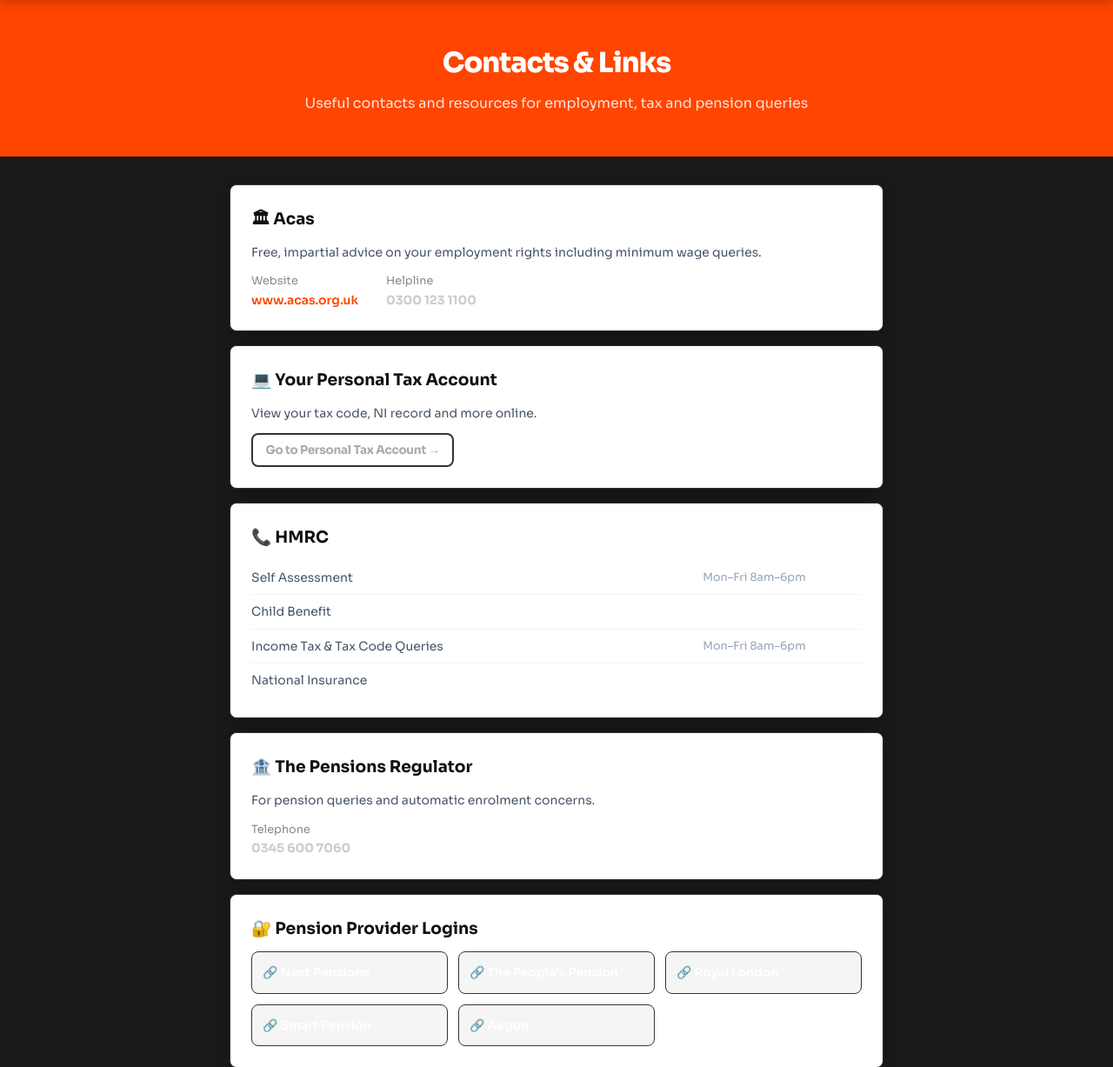
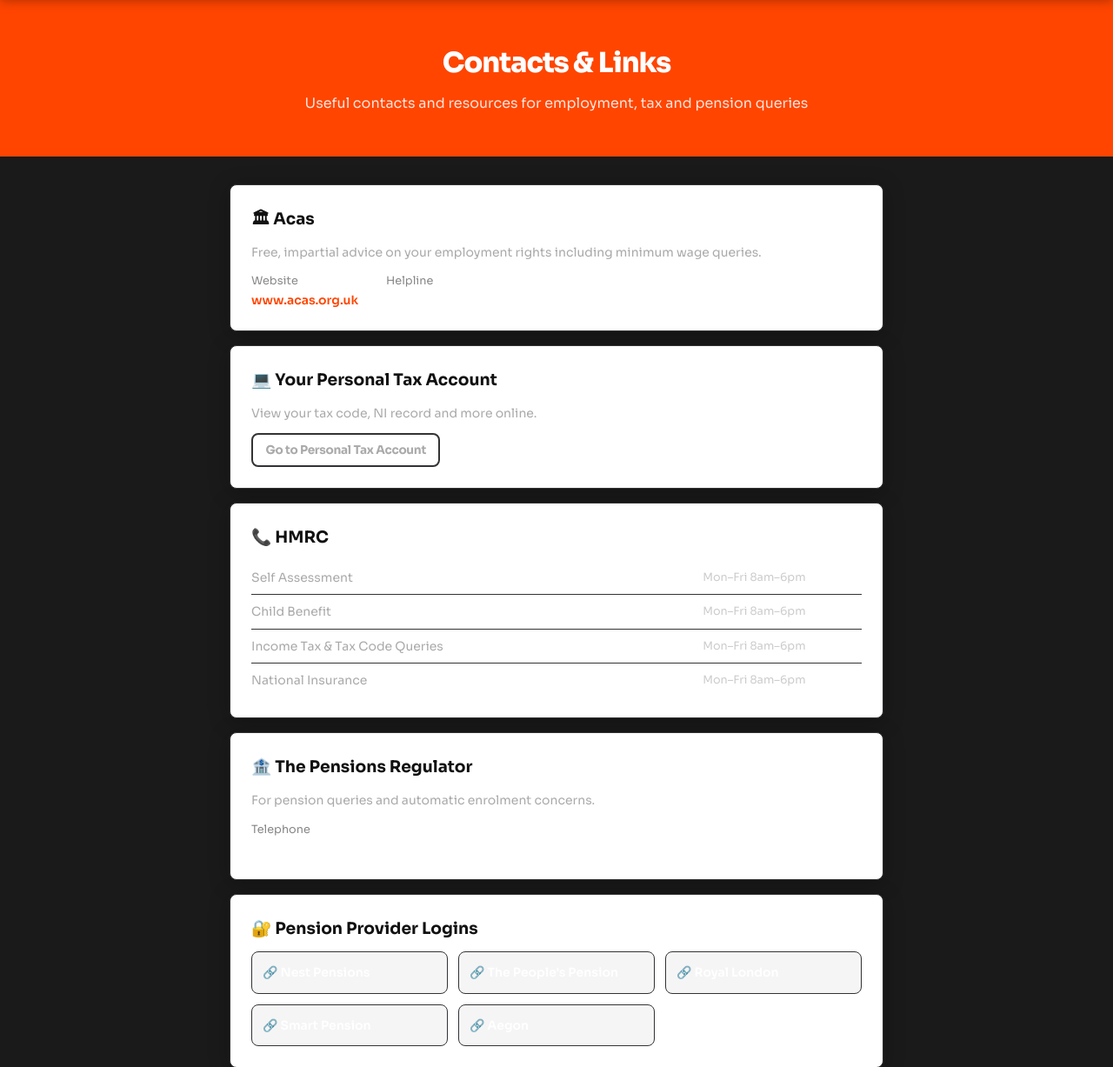
Before and after one commit to Bazaline/WageStop, a Flask app: page /contacts in a window 1280 px wide. Shown: the part 65-1292 px from the top of the page at 87% size. Run offline with Flask 3, Linux system fonts and the light colour scheme.

Commit message:
Deploy text updates

```diff
--- a/static/css/style.css
+++ b/static/css/style.css
@@ -237,8 +237,8 @@ body {
   margin-bottom: 1rem;
 }
 .question-card .info-tag {
-  font-size: 0.8rem; color: #aaaaaa;
-  background: #1a1a1a; border-radius: 6px;
+  font-size: 0.8rem; color: #cccccc;
+  background: #2a2a2a; border-radius: 6px;
   padding: 0.5rem 0.75rem; margin-bottom: 1rem;
   border-left: 3px solid #ff4500;
 }
@@ -443,14 +443,14 @@ select option { background: #2a2a2a; color: #ffffff; }
 }
 .pension-link {
   display: flex; align-items: center; gap: 0.5rem;
-  background: #1a1a1a; border: 1px solid #333336;
+  background: #ffffff; border: 1px solid #333336;
   border-radius: 8px; padding: 0.75rem;
-  text-decoration: none; color: #cccccc;
+  text-decoration: none; color: #111111;
   font-size: 0.875rem; font-weight: 600;
   transition: all 0.2s;
 }
 .pension-link:hover {
-  border-color: #ff4500; color: #ff4500; background: #2a1a1a;
+  border-color: #ff4500; color: #ff4500; background: #fff5f0;
 }
 
 /* --- SUMMARY PAGE --- */
--- a/templates/contacts.html
+++ b/templates/contacts.html
@@ -9,50 +9,50 @@
 
   <div class="contact-card">
     <h3>🏛 Acas</h3>
-    <p style="font-size:0.875rem;color:#475569;margin-bottom:0.75rem">Free, impartial advice on your employment rights including minimum wage queries.</p>
+    <p style="font-size:0.875rem;color:#aaaaaa;margin-bottom:0.75rem">Free, impartial advice on your employment rights including minimum wage queries.</p>
     <div class="contact-row">
       <div class="contact-item"><span>Website</span><a href="https://www.acas.org.uk" target="_blank">www.acas.org.uk</a></div>
-      <div class="contact-item"><span>Helpline</span><strong>0300 123 1100</strong></div>
+      <div class="contact-item"><span>Helpline</span><strong style="color:#ffffff">0300 123 1100</strong></div>
     </div>
   </div>
 
   <div class="contact-card">
     <h3>💻 Your Personal Tax Account</h3>
-    <p style="font-size:0.875rem;color:#475569;margin-bottom:0.75rem">View your tax code, NI record and more online.</p>
-    <a href="https://www.gov.uk/personal-tax-account" target="_blank" class="btn btn-ghost btn-sm">Go to Personal Tax Account →</a>
+    <p style="font-size:0.875rem;color:#aaaaaa;margin-bottom:0.75rem">View your tax code, NI record and more online.</p>
+    <a href="https://www.gov.uk/personal-tax-account" target="_blank" class="btn btn-ghost btn-sm">Go to Personal Tax Account</a>
   </div>
 
   <div class="contact-card">
     <h3>📞 HMRC</h3>
     <table style="width:100%;font-size:0.875rem;border-collapse:collapse">
-      <tr style="border-bottom:1px solid #f1f5f9">
-        <td style="padding:0.5rem 0;color:#475569">Self Assessment</td>
-        <td style="font-weight:600">0300 200 3310</td>
-        <td style="color:#94a3b8;font-size:0.8rem">Mon–Fri 8am–6pm</td>
+      <tr style="border-bottom:1px solid #333336">
+        <td style="padding:0.5rem 0;color:#aaaaaa">Self Assessment</td>
+        <td style="font-weight:600;color:#ffffff">0300 200 3310</td>
+        <td style="color:#cccccc;font-size:0.8rem">Mon–Fri 8am–6pm</td>
       </tr>
-      <tr style="border-bottom:1px solid #f1f5f9">
-        <td style="padding:0.5rem 0;color:#475569">Child Benefit</td>
-        <td style="font-weight:600">0300 200 3100</td>
-        <td></td>
+      <tr style="border-bottom:1px solid #333336">
+        <td style="padding:0.5rem 0;color:#aaaaaa">Child Benefit</td>
+        <td style="font-weight:600;color:#ffffff">0300 200 3100</td>
+        <td style="color:#cccccc;font-size:0.8rem">Mon–Fri 8am–6pm</td>
       </tr>
-      <tr style="border-bottom:1px solid #f1f5f9">
-        <td style="padding:0.5rem 0;color:#475569">Income Tax &amp; Tax Code Queries</td>
-        <td style="font-weight:600">0300 200 3300</td>
-        <td style="color:#94a3b8;font-size:0.8rem">Mon–Fri 8am–6pm</td>
+      <tr style="border-bottom:1px solid #333336">
+        <td style="padding:0.5rem 0;color:#aaaaaa">Income Tax &amp; Tax Code Queries</td>
+        <td style="font-weight:600;color:#ffffff">0300 200 3300</td>
+        <td style="color:#cccccc;font-size:0.8rem">Mon–Fri 8am–6pm</td>
       </tr>
       <tr>
-        <td style="padding:0.5rem 0;color:#475569">National Insurance</td>
-        <td style="font-weight:600">0300 200 3500</td>
-        <td></td>
+        <td style="padding:0.5rem 0;color:#aaaaaa">National Insurance</td>
+        <td style="font-weight:600;color:#ffffff">0300 200 3500</td>
+        <td style="color:#cccccc;font-size:0.8rem">Mon–Fri 8am–6pm</td>
       </tr>
     </table>
   </div>
 
   <div class="contact-card">
     <h3>🏦 The Pensions Regulator</h3>
-    <p style="font-size:0.875rem;color:#475569;margin-bottom:0.75rem">For pension queries and automatic enrolment concerns.</p>
+    <p style="font-size:0.875rem;color:#aaaaaa;margin-bottom:0.75rem">For pension queries and automatic enrolment concerns.</p>
     <div class="contact-row">
-      <div class="contact-item"><span>Telephone</span><strong>0345 600 7060</strong></div>
+      <div class="contact-item"><span>Telephone</span><strong style="color:#ffffff">0345 600 7060</strong></div>
     </div>
   </div>
 
```
